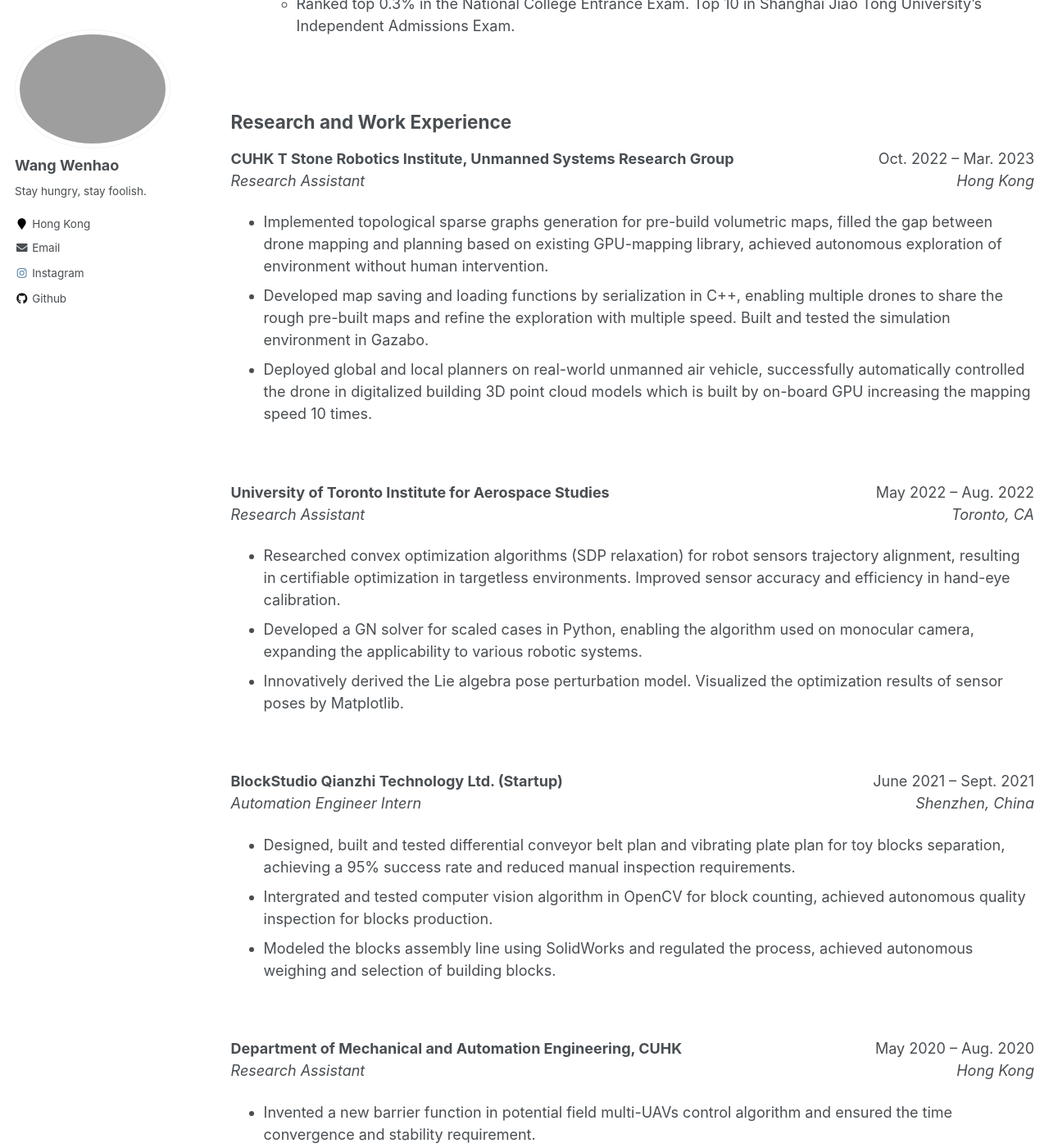
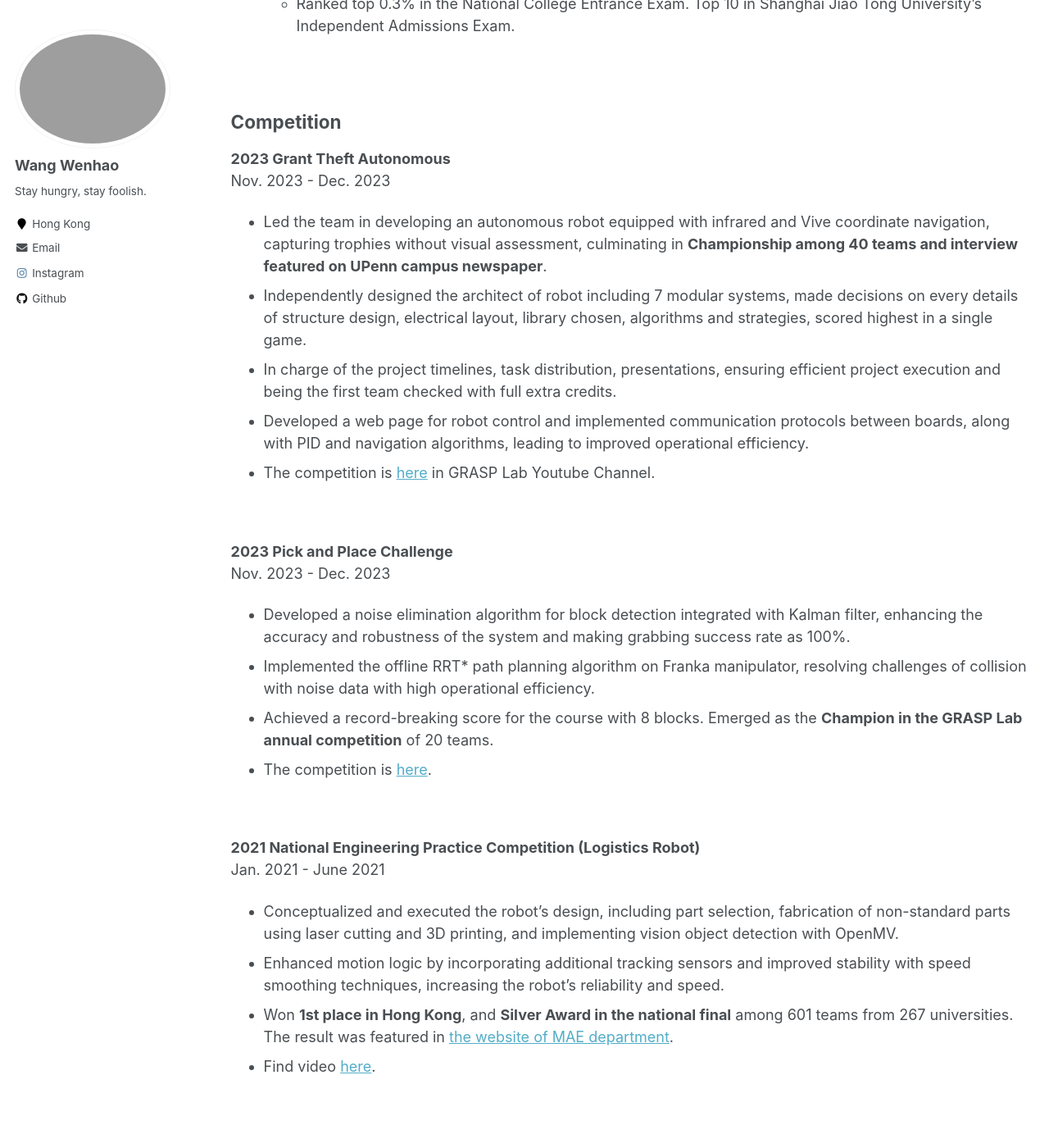
Before and after one commit to Hao-Starrr/Hao-Starrr.github.io, a Jekyll site: the page built from _pages/cv.md, in a window 1280 px wide and 1400 px high, scrolled down 562 px. Shown: the whole window at 82% size. Built offline with Jekyll 4.4.1, drawn with Linux system fonts in a browser that asks for light colours; some of the changed text lies outside the part shown.

Commit message:
Update cv.md

```diff
--- a/_pages/cv.md
+++ b/_pages/cv.md
@@ -20,13 +20,46 @@
 - The Chinese University of Hong Kong, 2019-2023
 
   - Bachelor of Engineering in Mechanical and Automation Engineering
-  - Rank 1/128, Overall GPA: 3.81/4.00, Major GPA: 3.94/4.00
+  - **Rank 1/128**, Overall GPA: 3.81/4.00, Major GPA: 3.94/4.00
   - Exchanged to University of Toronto in Robotics, 3 graduate-level courses with A/A+ grade in junior year.
   - Elite Scholarship (4 years), Yu To Sang Memorial Scholarship (3 years) and total 16 scholarships and honors over 120k HKD.
   - Ranked top 0.3% in the National College Entrance Exam. Top 10 in Shanghai Jiao Tong University’s Independent Admissions Exam.
     <br />
 
 <br/>
+
+## Competition
+
+**2023 Grant Theft Autonomous**
+Nov. 2023 - Dec. 2023
+
+- Led the team in developing an autonomous robot equipped with infrared and Vive coordinate navigation, capturing trophies without visual assessment, culminating in **Championship among 40 teams and interview featured on UPenn campus newspaper**.
+- Independently designed the architect of robot including 7 modular systems, made decisions on every details of structure design, electrical layout, library chosen, algorithms and strategies, scored highest in a single game.
+- In charge of the project timelines, task distribution, presentations, ensuring efficient project execution and being the first team checked with full extra credits.
+- Developed a web page for robot control and implemented communication protocols between boards, along with PID and navigation algorithms, leading to improved operational efficiency.
+- The competition is [here](https://www.youtube.com/watch?v=Pt5Qd4mry5I&t=9516s) in GRASP Lab Youtube Channel.
+
+<br />
+
+**2023 Pick and Place Challenge**
+Nov. 2023 - Dec. 2023
+
+- Developed a noise elimination algorithm for block detection integrated with Kalman filter, enhancing the accuracy and robustness of the system and making grabbing success rate as 100%.
+- Implemented the offline RRT\* path planning algorithm on Franka manipulator, resolving challenges of collision with noise data with high operational efficiency.
+- Achieved a record-breaking score for the course with 8 blocks. Emerged as the **Champion in the GRASP Lab annual competition** of 20 teams.
+- The competition is [here](https://www.youtube.com/watch?v=enAke8V9i44).
+
+<br />
+
+**2021 National Engineering Practice Competition (Logistics Robot)**
+Jan. 2021 - June 2021
+
+- Conceptualized and executed the robot's design, including part selection, fabrication of non-standard parts using laser cutting and 3D printing, and implementing vision object detection with OpenMV.
+- Enhanced motion logic by incorporating additional tracking sensors and improved stability with speed smoothing techniques, increasing the robot's reliability and speed.
+- Won **1st place in Hong Kong**, and **Silver Award in the national final** among 601 teams from 267 universities. The result was featured in [the website of MAE department](https://www4.mae.cuhk.edu.hk/newsnawards/silver-award-in-the-national-finals-of-the-2021-china-university-students-engineering-practice-and-innovation-ability-competition/).
+- Find video [here](https://youtu.be/IHseo0RF8Oc).
+
+<br />
 
 ## Research and Work Experience
 
@@ -74,39 +107,6 @@
 
 <br />
 
-## Competition
-
-**2023 Grant Theft Autonomous**
-Nov. 2023 - Dec. 2023
-
-- Led the team in developing an autonomous robot equipped with infrared and Vive coordinate navigation, capturing trophies without visual assessment, culminating in Championship among 40 teams and interview featured on UPenn campus newspaper.
-- Independently designed the architect of robot including 7 modular systems, made decisions on every details of structure design, electrical layout, library chosen, algorithms and strategies, scored highest in a single game.
-- In charge of the project timelines, task distribution, presentations, ensuring efficient project execution and being the first team checked with full extra credits.
-- Developed a web page for robot control and implemented communication protocols between boards, along with PID and navigation algorithms, leading to improved operational efficiency.
-- The competition is [here](https://www.youtube.com/watch?v=Pt5Qd4mry5I&t=9516s) in GRASP Lab Youtube Channel.
-
-<br />
-
-**2023 Pick and Place Challenge**
-Nov. 2023 - Dec. 2023
-
-- Developed a noise elimination algorithm for block detection integrated with Kalman filter, enhancing the accuracy and robustness of the system and making grabbing success rate as 100%.
-- Implemented the offline RRT\* path planning algorithm on Franka manipulator, resolving challenges of collision with noise data with high operational efficiency.
-- Achieved a record-breaking score for the course with 8 blocks. Emerged as the Champion in the GRASP Lab annual competition of 20 teams.
-- The competition is [here](https://www.youtube.com/watch?v=enAke8V9i44).
-
-<br />
-
-**2021 National Engineering Practice Competition (Logistics Robot)**
-Jan. 2021 - June 2021
-
-- Conceptualized and executed the robot's design, including part selection, fabrication of non-standard parts using laser cutting and 3D printing, and implementing vision object detection with OpenMV.
-- Enhanced motion logic by incorporating additional tracking sensors and improved stability with speed smoothing techniques, increasing the robot's reliability and speed.
-- Won 1st place in Hong Kong, and Silver Award in the national final among 601 teams from 267 universities. The result was featured in [the website of MAE department](https://www4.mae.cuhk.edu.hk/newsnawards/silver-award-in-the-national-finals-of-the-2021-china-university-students-engineering-practice-and-innovation-ability-competition/).
-- Find video [here](https://youtu.be/IHseo0RF8Oc).
-
-<br />
-
 ## Leadership and Community Service
 
 **Initiator of WEHEARD Program**
```
